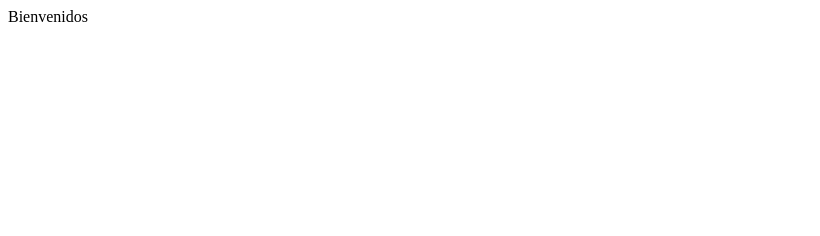
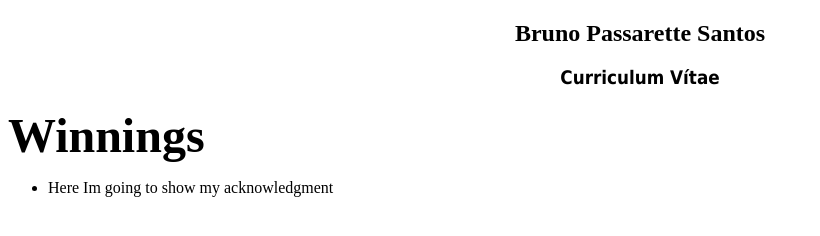
Before and after one commit to brobola/brobola.github.io, a plain HTML site: page index.html in a window 1280 px wide. Shown: the whole page, without its empty margins (0-820 px from the left). Drawn offline with Linux system fonts and the light colour scheme.

Commit message:
Update index.html

```diff
--- a/index.html
+++ b/index.html
@@ -1,7 +1,23 @@
+<!DOCTYPE html>
 <html>
-	<head>
-	</head>
-	<body>
-		<p>Bienvenidos</p>
-	</body>
+ <head>
+    <link type="text/css" rel="stylesheet" href="rules.css">
+    <title> CV Bruno Passarette Santos </title>
+ </head>
+
+ <h2 style="text-align:center;">
+    Bruno Passarette Santos</h2>
+
+ <h3 style="text-align:center;"><font face="Tahoma">Curriculum Vítae</h3></font>
+ <body>
+     <div style="text-align:left;"><font size=20px><b>Winnings</div></b></font></font>
+     <ul>
+         <li><p>Here Im going to show my acknowledgment
+
+ </body>
+
+
+
+
+
 </html>
```
